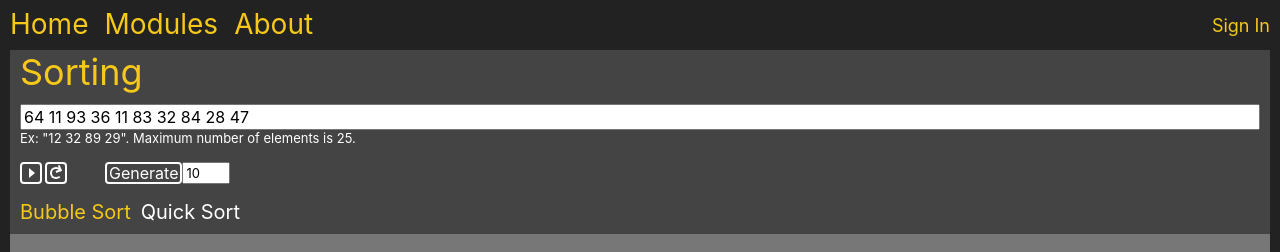
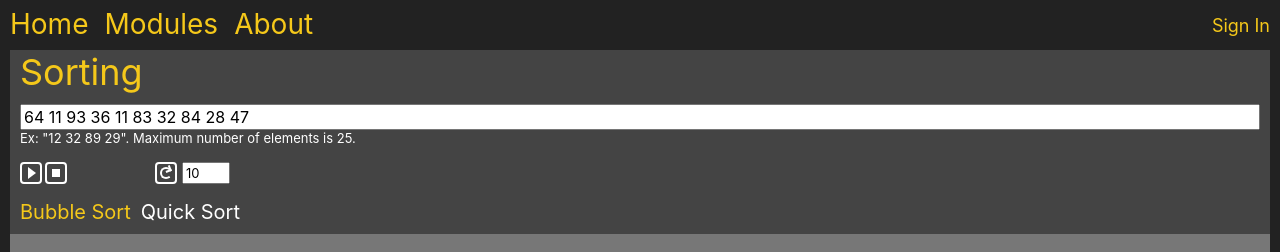
Before and after one commit to AlexEgorchatov/Algorithms, a React (Create React App) app in the folder frontend/: page /sort in a window 1280 px wide. Shown: the top 252 px of the page. Built offline with nearby package versions, Linux system fonts and the light colour scheme.

Commit message:
Worked on updating animation buttons.

```diff
--- a/frontend/src/Components/Slider.tsx
+++ b/frontend/src/Components/Slider.tsx
@@ -38,9 +38,8 @@ const PlayButton = () => {
         display: ${sliderState.initialPauseVisible ? 'none' : 'block'};
         color: white;
         transform: scale(var(--ggs, 1));
-        width: 15px;
+        width: 12px;
         height: 16px;
-        left: 3px;
         cursor: pointer;
         :hover {
           color: black;
@@ -204,8 +203,8 @@ const SliderButtons = () => {
         max-width: 160px;
       `}
     >
+      {sliderState.initialPauseVisible ? <PauseButton /> : <PlayButton />}
       <StopButton />
-      {sliderState.initialPauseVisible ? <PauseButton /> : <PlayButton />}
       <CompleteButton />
     </div>
   );
--- a/frontend/src/Pages/SortingPage.tsx
+++ b/frontend/src/Pages/SortingPage.tsx
@@ -103,9 +103,6 @@ const RefreshButton = () => {
           & > div {
             color: ${headerItemHovered};
           }
-          & > span {
-            visibility: visible;
-          }
         }
       `}
     >
@@ -140,7 +137,7 @@ const RefreshButton = () => {
   );
 };
 
-const PlayPauseButton = () => {
+const PlayButton = () => {
   const sliderState = useSelector((state: AppState) => state.sliderComponentState);
   const algorithmState = useSelector((state: AppState) => state.sortingAlgorithmState);
   const dispatch = useDispatch();
@@ -217,7 +214,6 @@ const PlayPauseButton = () => {
   };
 
   return (
-    <div>
     <div
       css={css`
         box-sizing: border-box;
@@ -231,9 +227,6 @@ const PlayPauseButton = () => {
         cursor: pointer;
         :hover {
           color: ${headerItemHovered};
-            & > span {
-              visibility: visible;
-            }
         }
         ::before {
           content: '';
@@ -242,15 +235,23 @@ const PlayPauseButton = () => {
           position: absolute;
           width: 0;
           height: 10px;
-            border-top: 5px solid transparent;
-            border-bottom: 5px solid transparent;
-            border-left: 6px solid;
-            top: 4px;
-            left: 7px;
+          border-top: 6px solid transparent;
+          border-bottom: 6px solid transparent;
+          border-left: 8px solid;
+          top: 3px;
+          left: 6px;
         }
       `}
       onClick={handleStartButtonClick}
     ></div>
+  );
+};
+
+const PauseButton = () => {
+  const sliderState = useSelector((state: AppState) => state.sliderComponentState);
+  const dispatch = useDispatch();
+
+  return (
     <div
       css={css`
         box-sizing: border-box;
@@ -269,9 +270,6 @@ const PlayPauseButton = () => {
           & > div {
             color: ${headerItemHovered};
           }
-            & > span {
-              visibility: visible;
-            }
         }
       `}
       onClick={() => dispatch(updatingPauseVisibilityStateAction(false))}
@@ -289,6 +287,43 @@ const PlayPauseButton = () => {
         `}
       ></div>
     </div>
+  );
+};
+
+const StopButton = () => {
+  return (
+    <div
+      css={css`
+        box-sizing: border-box;
+        justify-content: center;
+        align-items: center;
+        position: relative;
+        display: flex;
+        width: 22px;
+        height: 22px;
+        border: 2px solid;
+        border-radius: 4px;
+        color: white;
+        cursor: pointer;
+        :hover {
+          color: ${headerItemHovered};
+          & > div {
+            background: ${headerItemHovered};
+          }
+        }
+      `}
+    >
+      <div
+        css={css`
+          box-sizing: border-box;
+          position: relative;
+          display: block;
+          transform: scale(var(--ggs, 1));
+          width: 8px;
+          height: 8px;
+          background: white;
+        `}
+      ></div>
     </div>
   );
 };
@@ -336,34 +371,10 @@ const GenerateInputComponent = () => {
         display: flex;
         align-items: flex-end;
         justify-content: space-between;
-        width: 125px;
+        width: 75px;
       `}
     >
-      <div
-        css={css`
-          box-sizing: border-box;
-          position: relative;
-          align-items: center;
-          display: flex;
-          height: 22px;
-          font-size: 16px;
-          transform: scale(var(--ggs, 1));
-          border: 2px solid;
-          border-radius: 4px;
-          color: white;
-          padding: 2px;
-          cursor: pointer;
-          :hover {
-            color: ${headerItemHovered};
-            & > span {
-              visibility: visible;
-            }
-          }
-        `}
-        onClick={handleGenerateElements}
-      >
-        Generate
-      </div>
+      <RefreshButton />
       <input
         css={css`
           width: 40px;
@@ -387,6 +398,8 @@ const GenerateInputComponent = () => {
 };
 
 const AlgorithmControls = () => {
+  const sliderState = useSelector((state: AppState) => state.sliderComponentState);
+
   return (
     <div
       css={css`
@@ -403,8 +416,8 @@ const AlgorithmControls = () => {
           width: 47px;
         `}
       >
-        <PlayPauseButton />
-        <RefreshButton />
+        {sliderState.initialPauseVisible ? <PauseButton /> : <PlayButton />}
+        <StopButton />
       </div>
       <GenerateInputComponent />
     </div>
```
Lines whose indentation alone changed are shown as unchanged.
